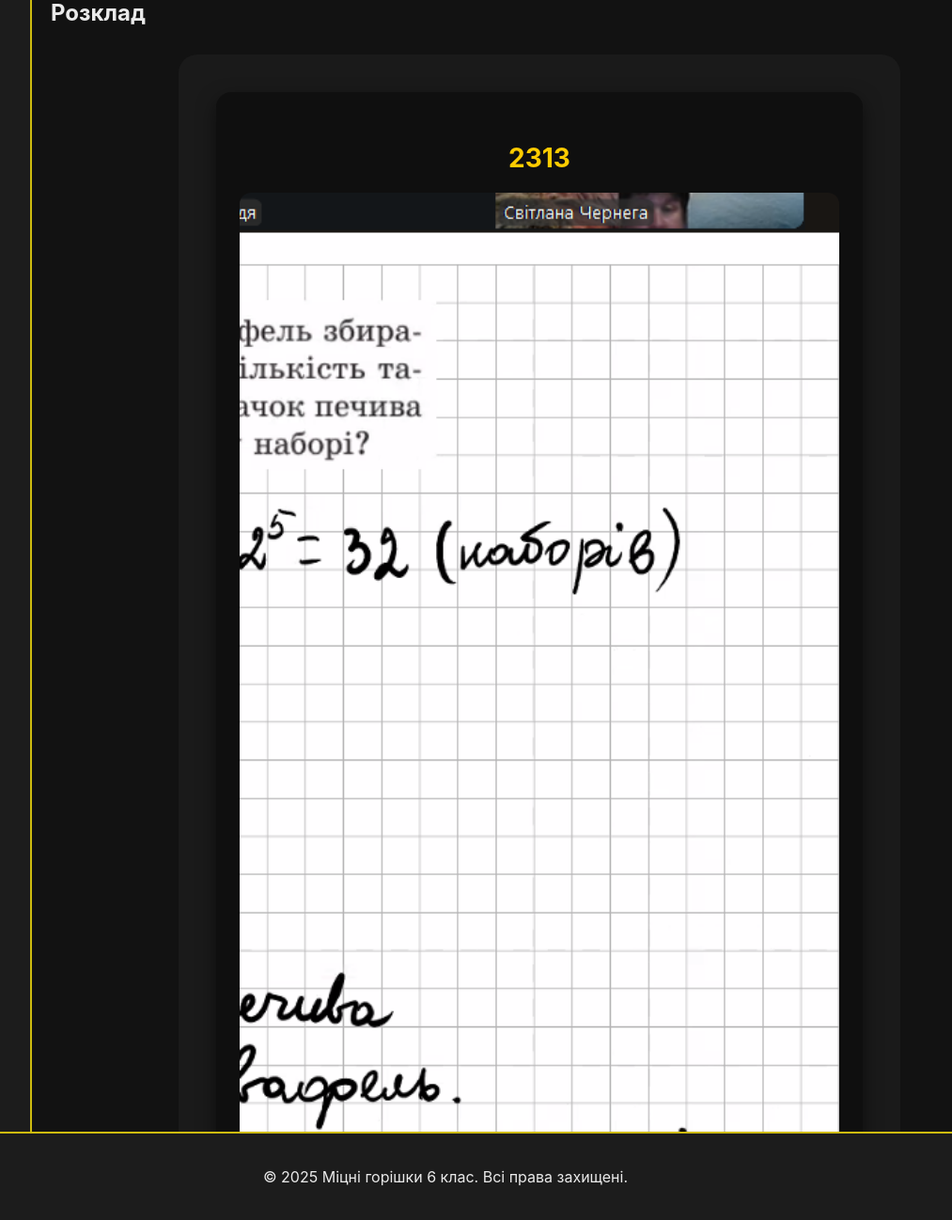
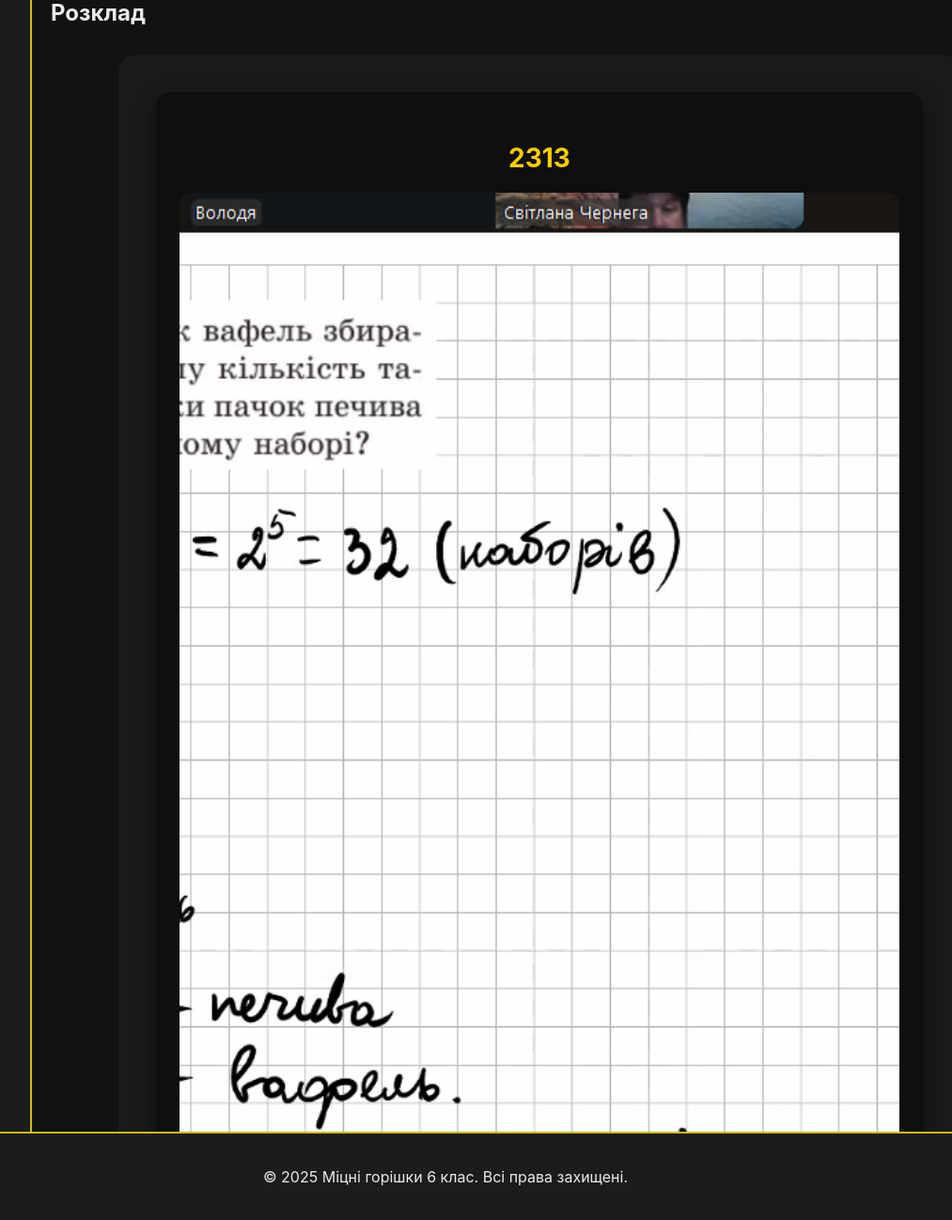
Before and after one commit to vova916/Site, a Flask app: page / in a window 1280 px wide. Shown: the part 1302-2600 px from the top of the page at 94% size, without its empty margins (166-1179 px from the left). Run offline with Flask 3, Linux system fonts and the light colour scheme; the visitor is signed in with stand-in values (Sample User, id 1); data comes from the database, SQL or seed files in the repository.

Commit message:
Update style.css

```diff
--- a/static/style.css
+++ b/static/style.css
@@ -250,7 +250,7 @@ body {
   background: #1a1a1a;
   border-radius: 20px;
   margin: 30px auto;
-  width: 60vw;
+  width: 70vw;
   height: auto
   color: #f1f1f1;
 }
```
